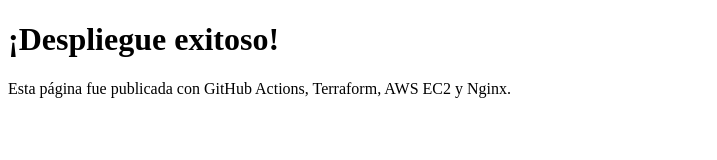
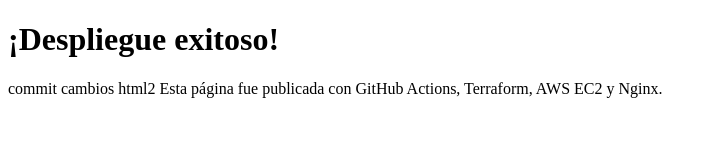
Before and after one commit to Damianca/devops-ia-2026, a plain HTML site: page web/index.html in a window 1280 px wide. Shown: the whole page, without its empty margins (0-717 px from the left). Drawn offline with Linux system fonts and the light colour scheme.

Commit message:
cambios html2

```diff
--- a/web/index.html
+++ b/web/index.html
@@ -8,7 +8,8 @@
 </head>
 <body>
     <h1>¡Despliegue exitoso!</h1>
-    <p>Esta página fue publicada con GitHub Actions,
-       Terraform, AWS EC2 y Nginx.</p>
+    <p>commit cambios html2
+	Esta página fue publicada con GitHub Actions,
+       	Terraform, AWS EC2 y Nginx.</p>
 </body>
 </html>
```
